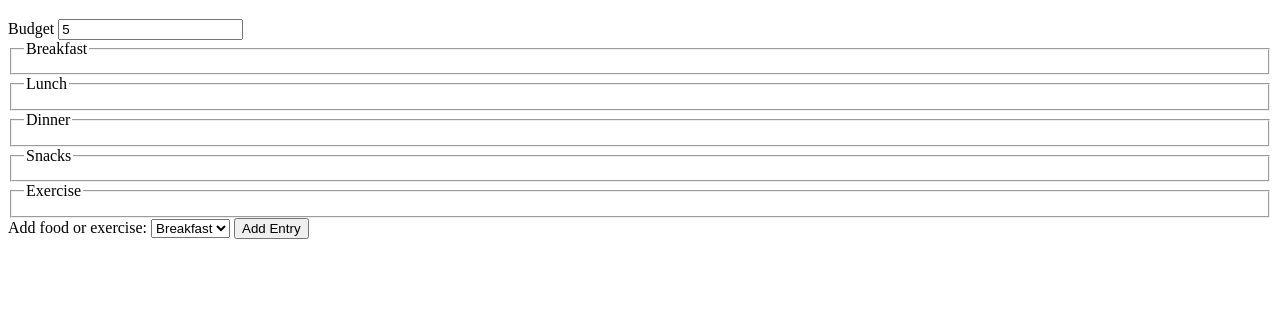
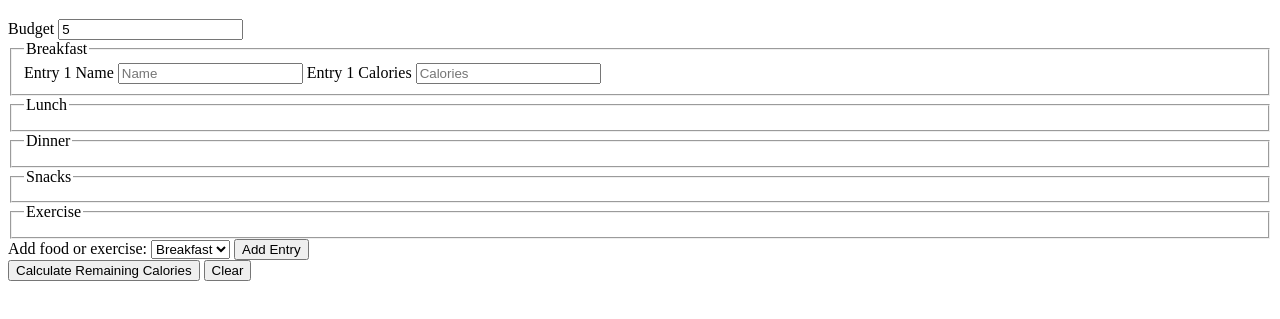
Before and after one commit to corn-ale/learnReact, a plain HTML site: page 05-js_calorie_counter/index.html in a window 1280 px wide. Both pictures are taken after typing "5" into the empty fields and a click on the button "Add Entry". Shown: the part 61-380 px from the top of the page. Drawn offline with Linux system fonts and the light colour scheme.

Commit message:
can add entries to the counter

```diff
--- a/05-js_calorie_counter/index.html
+++ b/05-js_calorie_counter/index.html
@@ -52,9 +52,16 @@
               <button type="button" id="add-entry">Add Entry</button>
             </span>
           </div>
-
+          <div>
+            <button type="submit">
+              Calculate Remaining Calories
+            </button>
+            <button type="button" id="clear">Clear</button>
+          </div>
         </form>
+        <div id="output" class="output hide"></div>
       </div>
     </main>
+    <script src="./script.js"></script>
   </body>
 </html>
--- a/05-js_calorie_counter/script.js
+++ b/05-js_calorie_counter/script.js
@@ -0,0 +1,37 @@
+const calorieCounter = document.getElementById('calorie-counter');
+const budgetNumberInput = document.getElementById('budget');
+const entryDropdown = document.getElementById('entry-dropdown');
+const addEntryButton = document.getElementById('add-entry');
+const clearButton = document.getElementById('clear');
+const output = document.getElementById('output');
+let isError = false;
+
+function cleanInputString(str) {
+  const regex = /[+-\s]/g;
+  return str.replace(regex, '');
+}
+
+function isInvalidInput(str) {
+  const regex = /\d+e\d+/i;
+  return str.match(regex);
+}
+
+function addEntry() {
+  const targetInputContainer = document.querySelector(`#${entryDropdown.value} .input-container`);
+  const entryNumber = targetInputContainer.querySelectorAll('input[type="text"]').length + 1;
+  const HTMLString = `
+  <label for="${entryDropdown.value}-${entryNumber}-name">Entry ${entryNumber} Name</label>
+  <input type="text" id="${entryDropdown.value}-${entryNumber}-name" placeholder="Name" />
+  <label for="${entryDropdown.value}-${entryNumber}-calories">Entry ${entryNumber} Calories</label>
+  <input
+    type="number"
+    min="0"
+    id="${entryDropdown.value}-${entryNumber}-calories"
+    placeholder="Calories"
+  />`;
+  targetInputContainer.insertAdjacentHTML('beforeend', HTMLString);
+}
+
+
+
+addEntryButton.addEventListener("click", addEntry);
```
